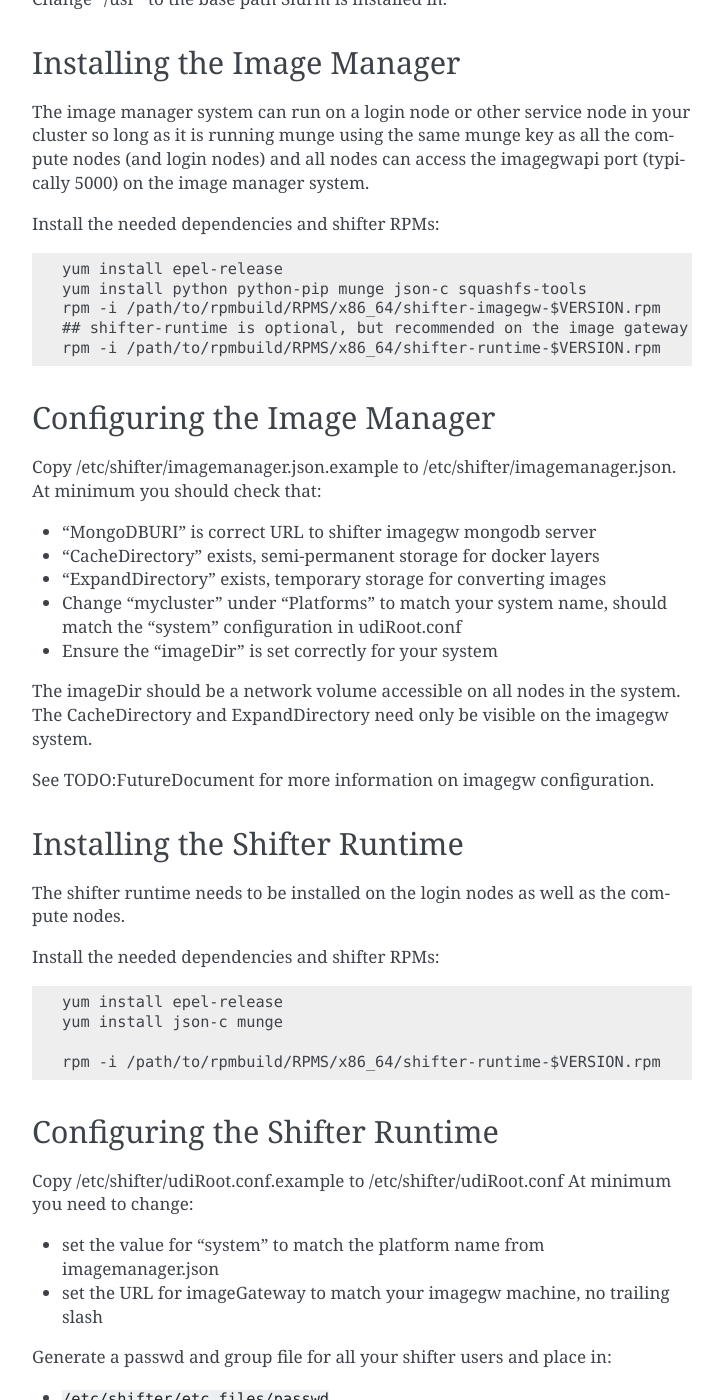
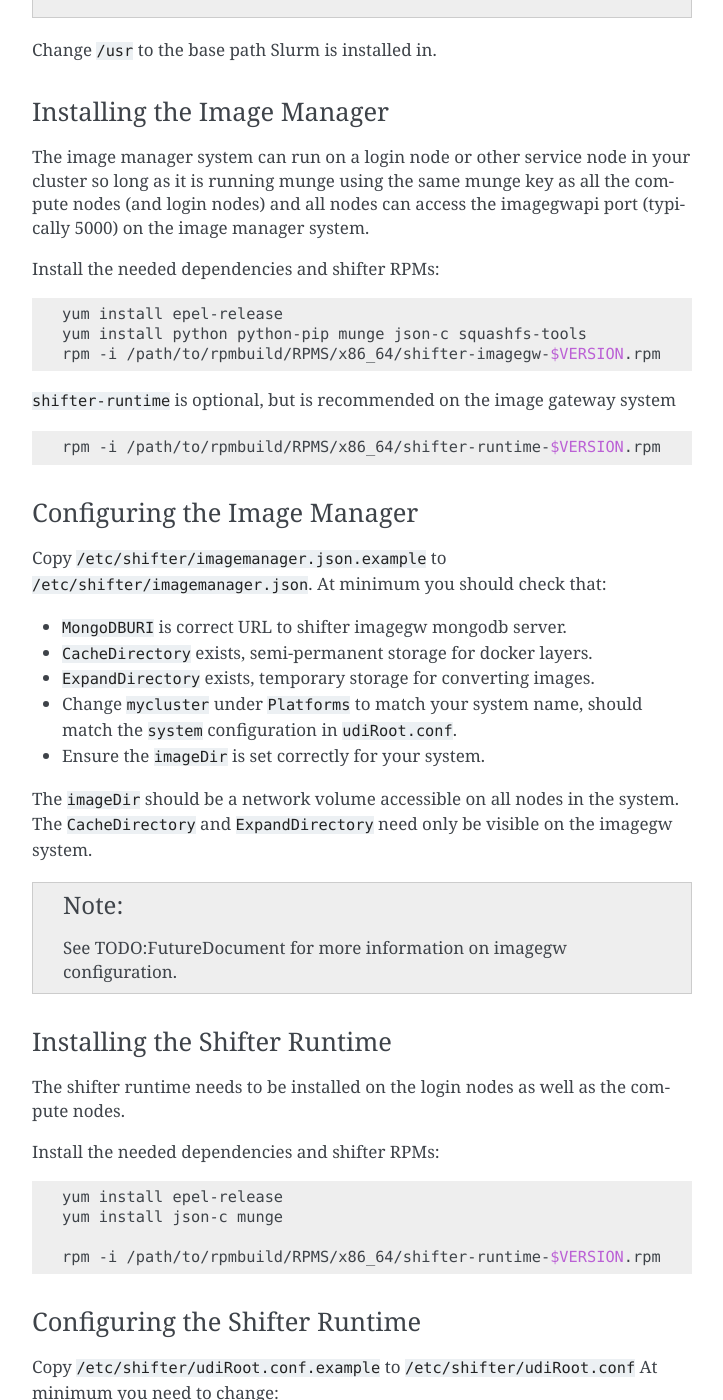
Before and after one commit to NERSC/shifter, a Sphinx documentation site: the page built from doc/install/centos6.rst, in a window 1280 px wide and 1400 px high, scrolled down 826 px. Shown: the whole window, without its empty margins (388-1111 px from the left). Built offline with Sphinx 7.4.7, drawn with Linux system fonts in a browser that asks for light colours; some of the changed text lies outside the part shown.

Commit message:
centos6.rst: fix reStructuredText syntax

```diff
--- a/doc/install/centos6.rst
+++ b/doc/install/centos6.rst
@@ -1,35 +1,45 @@
+=============================================================
 Installing Shifter on a RHEL/Centos/Scientific Linux 6 System
-*************************************************************
+=============================================================
 
+
+-------------
 Building RPMs
-=============
+-------------
 
-First, ensure your build system has all necessary packages installed::
+First, ensure your build system has all necessary packages installed:
+
+.. code-block:: bash
 
     yum install epel-release
     yum install rpm-build gcc glibc-devel munge libcurl-devel json-c \
         json-c-devel pam-devel munge-devel libtool autoconf automake \
         gcc-c++ python-pip xfsprogs squashfs-tools python-devel
 
-Next, if not using a prepared source tarball, generate one from the repo::
+Next, if not using a prepared source tarball, generate one from the repo:
+
+.. code-block:: bash
 
     git clone https://github.com/NERSC/shifter.git
-    [[ perform any needed git operations to get a particular branch or commit
-       you require ]]
+    # checkout a particular branch or commit you require
     VERSION=$(grep Version: shifter/shifter.spec | awk '{print $2}')
     cp -rp shifter "shifter-$VERSION"
     tar cf "shifter-$VERSION.tar.gz" "shifter-$VERSION"
 
-Build the RPMs from your tarball::
+Build the RPMs from your tarball:
+
+.. code-block:: bash
 
     rpmbuild -tb "shifter-$VERSION.tar.gz"
 
-*Note about Slurm support*
-To build with Slurm support do::
+.. note:: To build with Slurm support, execute:
 
-    rpmbuild -tb "shifter-$VERSION.tar.gz" --define "with_slurm /usr"
+    .. code-block:: bash
 
-Change "/usr" to the base path Slurm is installed in.
+        rpmbuild -tb "shifter-$VERSION.tar.gz" --define "with_slurm /usr"
+
+Change ``/usr`` to the base path Slurm is installed in.
+
 
 Installing the Image Manager
 ============================
@@ -39,31 +49,38 @@ cluster so long as it is running munge using the same munge key as all the
 compute nodes (and login nodes) and all nodes can access the imagegwapi port
 (typically 5000) on the image manager system.
 
-Install the needed dependencies and shifter RPMs::
+Install the needed dependencies and shifter RPMs:
+
+.. code-block:: bash
 
     yum install epel-release
     yum install python python-pip munge json-c squashfs-tools
     rpm -i /path/to/rpmbuild/RPMS/x86_64/shifter-imagegw-$VERSION.rpm
-    ## shifter-runtime is optional, but recommended on the image gateway system
+
+``shifter-runtime`` is optional, but is recommended on the image gateway system
+
+.. code-block:: bash
+
     rpm -i /path/to/rpmbuild/RPMS/x86_64/shifter-runtime-$VERSION.rpm
 
 
 Configuring the Image Manager
 =============================
-Copy /etc/shifter/imagemanager.json.example to /etc/shifter/imagemanager.json.
+Copy ``/etc/shifter/imagemanager.json.example`` to ``/etc/shifter/imagemanager.json``.
 At minimum you should check that:
 
-* "MongoDBURI" is correct URL to shifter imagegw mongodb server
-* "CacheDirectory" exists, semi-permanent storage for docker layers
-* "ExpandDirectory" exists, temporary storage for converting images
-* Change "mycluster" under "Platforms" to match your system name, should match the "system" configuration in udiRoot.conf
-* Ensure the "imageDir" is set correctly for your system
+* ``MongoDBURI`` is correct URL to shifter imagegw mongodb server.
+* ``CacheDirectory`` exists, semi-permanent storage for docker layers.
+* ``ExpandDirectory`` exists, temporary storage for converting images.
+* Change ``mycluster`` under ``Platforms`` to match your system name,
+  should match the ``system`` configuration in ``udiRoot.conf``.
+* Ensure the ``imageDir`` is set correctly for your system.
 
-The imageDir should be a network volume accessible on all nodes in the system.
-The CacheDirectory and ExpandDirectory need only be visible on the imagegw
+The ``imageDir`` should be a network volume accessible on all nodes in the system.
+The ``CacheDirectory`` and ``ExpandDirectory`` need only be visible on the imagegw
 system.
 
-See TODO:FutureDocument for more information on imagegw configuration.
+.. note:: See TODO:FutureDocument for more information on imagegw configuration.
 
 Installing the Shifter Runtime
 ==============================
@@ -71,7 +88,9 @@ Installing the Shifter Runtime
 The shifter runtime needs to be installed on the login nodes as well as the
 compute nodes.
 
-Install the needed dependencies and shifter RPMs::
+Install the needed dependencies and shifter RPMs:
+
+.. code-block:: bash
 
     yum install epel-release
     yum install json-c munge
@@ -80,39 +99,44 @@ Install the needed dependencies and shifter RPMs::
 
 Configuring the Shifter Runtime
 ===============================
-Copy /etc/shifter/udiRoot.conf.example to /etc/shifter/udiRoot.conf
+Copy ``/etc/shifter/udiRoot.conf.example`` to ``/etc/shifter/udiRoot.conf``
 At minimum you need to change:
 
-* set the value for "system" to match the platform name from
-  imagemanager.json
+* set the value for ``system`` to match the platform name from
+  ``imagemanager.json``
 * set the URL for imageGateway to match your imagegw machine, no trailing slash
 
-Generate a passwd and group file for all your shifter users and place in:
+Generate a ``passwd`` and ``group`` file for all your shifter users and place in:
 
 * ``/etc/shifter/etc_files/passwd``
 * ``/etc/shifter/etc_files/group``
 
 Often, these can be generated as easily as
-``getent passwd > /etc/shifter/etc_files/passwd``, however you'll need to setup
+:code:`getent passwd > /etc/shifter/etc_files/passwd`, however you'll need to setup
 to match your local user management configuration.  The path to these
-share etc files for all shifter containers can be controlled with the *etcPath*
-configuration in udiRoot.conf.  It is recommended that it be on a network
+share etc files for all shifter containers can be controlled with the ``etcPath``
+configuration in ``udiRoot.conf``.  It is recommended that it be on a network
 volume to ease updating the passwd and group files.
 
-See TODO:FutureDocument for more information on udiRoot.conf configuration.
+.. note:: See TODO:FutureDocument for more information on ``udiRoot.conf`` configuration.
 
 Starting the Image Manager
 ==========================
 
-Ensure that mongod is running, if configured to be on the same host as
-the imagegw, do something like:
+Ensure that ``mongod`` is running. If configured to be on the same host as
+the ``imagegw``, do something like:
 
-1. ``yum install mongodb-server``
-2. ``/etc/init.d/mongod start``
+.. code-block:: bash
 
-TODO:  put init scripts into RPM distribution
+    yum install mongodb-server
+    /etc/init.d/mongod start
+
+.. note:: TODO: Put init scripts into RPM distribution
+
 Without init scripts, do something like:
 
-``/usr/libexec/shifter/imagegwapi.py > /var/log/imagegwapi.log &``
+.. code-block:: bash
 
-   * Ensure that CLUSTERNAME matches the values in udiRoot.conf (system) and imagemanger.json (platform)
+    /usr/libexec/shifter/imagegwapi.py > /var/log/imagegwapi.log &
+
+Ensure that ``CLUSTERNAME`` matches the values in ``udiRoot.conf`` (system) and ``imagemanger.json`` (platform).
```
